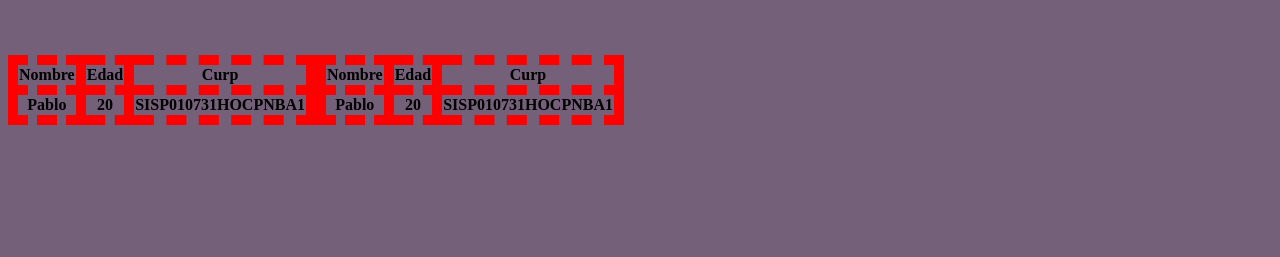
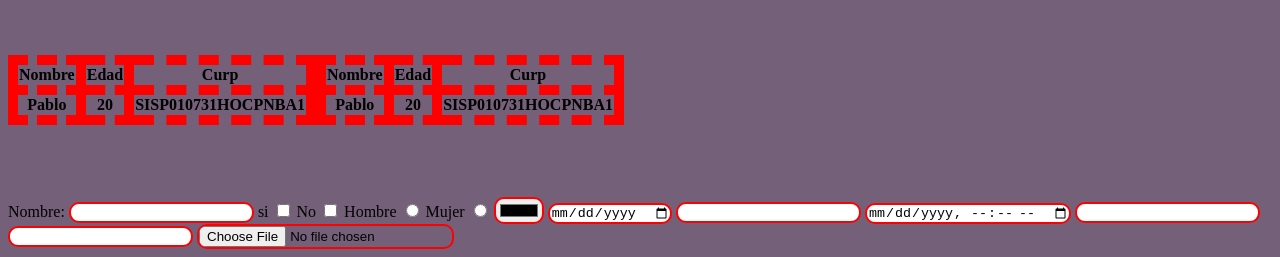
Before and after one commit to I6B-2022/practica1-Pablo-Splinker, a plain HTML site: page index.html in a window 1280 px wide. Shown: the part 1076-1333 px from the top of the page. Before the commit the page ends 1209 px from the top, so only its background shows below. Drawn offline with Linux system fonts and the light colour scheme.

Commit message:
Update index.html

```diff
--- a/index.html
+++ b/index.html
@@ -32,6 +32,10 @@
         table, th , td{
             border: 10px dashed rgb(255, 0, 0);
             border-collapse: collapse;
+        }
+        input{
+            border: 2px solid red;
+            border-radius: 10px;
         }
     </style>
 </head>
@@ -78,5 +82,28 @@
              <th>SISP010731HOCPNBA1</th>
          </tr>
      </table>
+     <br>
+     <br>
+     <br>
+     <br>
+    <form>
+        <label>Nombre:</label>
+        <input type="text">
+        <label>si</label>
+        <input type="checkbox">
+        <label>No</label>
+        <input type="checkbox">
+        <label>Hombre</label>
+        <input type="radio">
+        <label>Mujer</label>
+        <input type="radio">
+        <input type="color">
+        <input type="date">
+        <input type="datetime">
+        <input type="datetime-local">
+        <input type="email">
+        <input type="password">
+        <input type="file">
+    </form>
     </body>
 </html>
```
